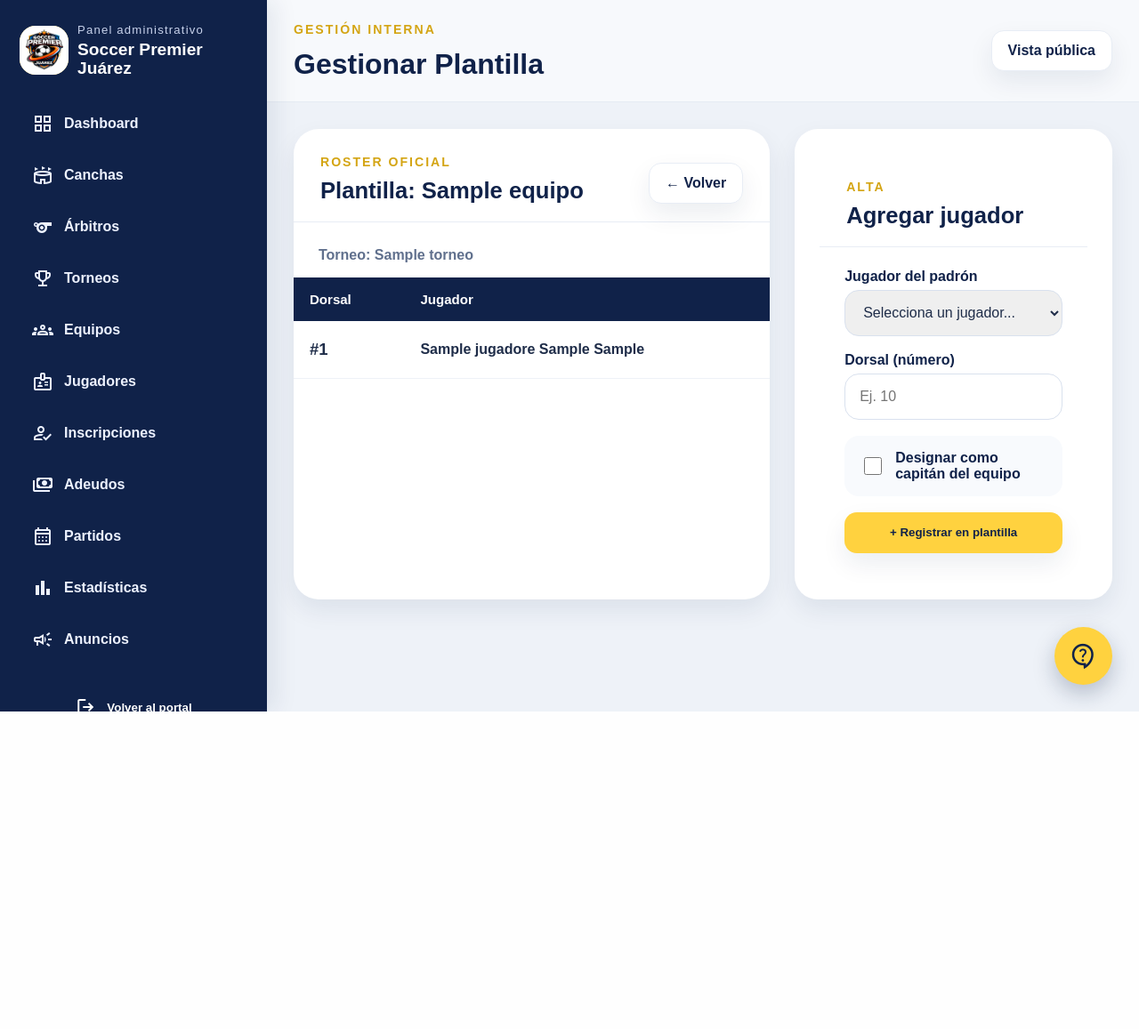
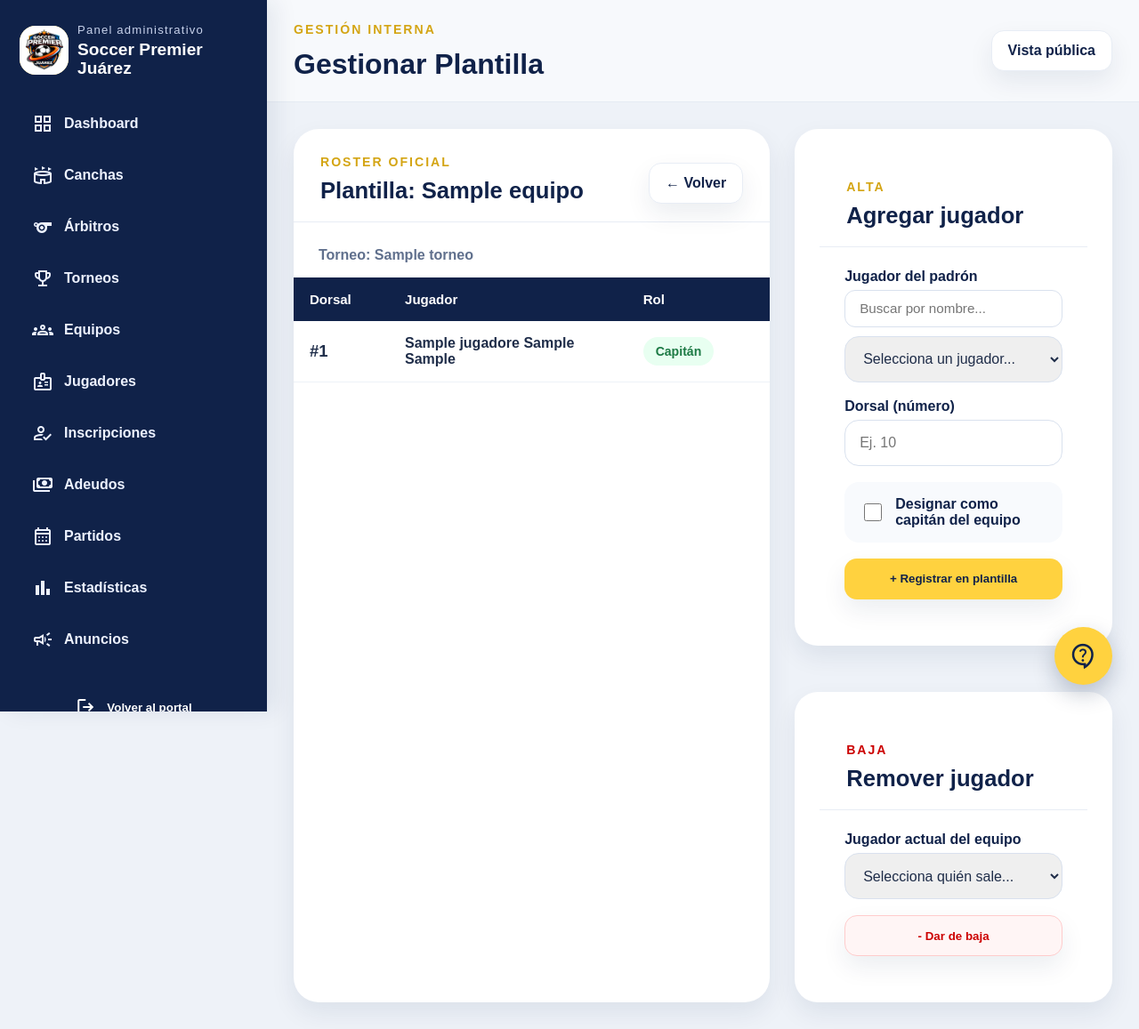
Before and after one commit to KSinloop/soccerpremier_app1, a Flask app: page /admin/inscripciones/1/roster in a window 1280 px wide. Shown: the whole page at 89% size. Before the commit the page ends 800 px from the top, so only its background shows below. Run offline with Flask 3, Linux system fonts and the light colour scheme; tables that the repository leaves empty hold one stand-in row (values such as "Sample post"); some libraries are stand-ins or nearby versions.

Commit message:
Errores comentados por kevin corregidos, se le agrego una barra buscadora para poder agregar los jugadores a los equipos en la pantalla de plantilla más rapido

```diff
--- a/routes/admin.py
+++ b/routes/admin.py
@@ -591,6 +591,8 @@ def gestionar_roster(id):
             for capitan in capitanes_anteriores:
                 capitan.es_capitan = False
 
+            inscripcion.equipo.capitan_id = jugador_id
+
         nuevo_registro = RegistroJugador(
             inscripcion_id=inscripcion.id,
             jugador_id=jugador_id,
@@ -609,17 +611,23 @@ def gestionar_roster(id):
 
     return render_template("admin/gestionar_roster.html", inscripcion=inscripcion, jugadores=jugadores_libres)
 
-@admin_bp.route("/inscripciones/quitar_jugador/<int:registro_id>")
+@admin_bp.route("/quitar_jugador_inscripcion/<int:registro_id>", methods=["GET", "POST"])
+@login_required
 def quitar_jugador_inscripcion(registro_id):
     registro = db.session.get(RegistroJugador, registro_id)
     if registro:
-        insc_id = registro.inscripcion_id
-        nom_jugador = registro.jugador.nombre
+        inscripcion_id = registro.inscripcion_id
+        equipo = registro.inscripcion.equipo
+
+        if equipo.capitan_id == registro.jugador_id:
+            equipo.capitan_id = None
+
         db.session.delete(registro)
         db.session.commit()
-        registrar_movimiento('Plantillas', f'Se quitó a {nom_jugador} de la plantilla')
-        return redirect(url_for('admin.gestionar_roster', id=insc_id))
-    return redirect(url_for('admin.vista_inscripciones_admin'))
+        registrar_movimiento('Plantillas', f'Jugador removido del equipo {equipo.nombre}')
+        return redirect(url_for('admin.gestionar_roster', id=inscripcion_id))
+
+    return redirect(request.referrer)
 
 # -----------------------------
 # ÁRBITROS
--- a/templates/admin/base_admin.html
+++ b/templates/admin/base_admin.html
@@ -108,7 +108,7 @@
             <div style="text-align: center; margin-bottom: 24px;">
                 <img src="{{ url_for('static', filename='img/SPJ.jpeg') }}" alt="Logo" style="width: 80px; border-radius: 12px; margin-bottom: 10px;">
                 <h4 style="margin: 0; color: var(--navy); font-size: 1.4rem; font-weight: 800;">Soccer Premier Juárez</h4>
-                <p style="margin: 5px 0 0; color: var(--muted); font-weight: 700; font-size: 1rem;">Versión 1.4.1</p>
+                <p style="margin: 5px 0 0; color: var(--muted); font-weight: 700; font-size: 1rem;">Versión 1.5.0</p>
             </div>
 
             <div style="display: grid; gap: 16px;">
--- a/templates/admin/gestionar_roster.html
+++ b/templates/admin/gestionar_roster.html
@@ -4,7 +4,6 @@
 
 <div class="admin-page-grid">
 
-    <!-- Panel izquierdo: roster actual -->
     <div class="admin-table-card">
         <div class="admin-table-head">
             <div>
@@ -14,21 +13,21 @@
             <a href="{{ url_for('admin.vista_inscripciones_admin') }}" class="admin-chip">← Volver</a>
         </div>
         <p style="padding: 12px 28px 0; color: var(--muted); font-weight: 700;">Torneo: {{ inscripcion.torneo.nombre }}</p>
-        <div class="admin-table-wrap">
-            <table class="admin-table">
+
+        <div class="admin-table-wrap" style="overflow-x: hidden;">
+            <table class="admin-table" style="min-width: 100%; width: 100%; white-space: normal;">
                 <thead>
                     <tr>
-                        <th>Dorsal</th>
-                        <th>Jugador</th>
-                        <th>Rol</th>
-                        <th>Acción</th>
+                        <th style="width: 20%;">Dorsal</th>
+                        <th style="width: 50%;">Jugador</th>
+                        <th style="width: 30%;">Rol</th>
                     </tr>
                 </thead>
                 <tbody>
                     {% for registro in inscripcion.roster_jugadores %}
                     <tr>
                         <td><strong style="font-size: 1.15rem;">#{{ registro.dorsal }}</strong></td>
-                        <td>{{ registro.jugador.nombre }} {{ registro.jugador.apellido_paterno }} {{ registro.jugador.apellido_materno or '' }}</td>
+                        <td style="word-wrap: break-word;">{{ registro.jugador.nombre }} {{ registro.jugador.apellido_paterno }} {{ registro.jugador.apellido_materno or '' }}</td>
                         <td>
                             {% if registro.es_capitan %}
                                 <span class="status-badge status-active">Capitán</span>
@@ -36,17 +35,10 @@
                                 <span style="color: var(--muted); font-weight: 700;">Jugador</span>
                             {% endif %}
                         </td>
-                        <td>
-                            <div class="admin-actions">
-                                <a href="{{ url_for('admin.quitar_jugador_inscripcion', registro_id=registro.id) }}"
-                                   onclick="return confirm('¿Quitar a este jugador de la plantilla?');"
-                                   class="admin-action-link danger">Quitar</a>
-                            </div>
-                        </td>
                     </tr>
                     {% else %}
                     <tr>
-                        <td colspan="4" style="text-align:center; color: var(--muted); padding: 32px;">
+                        <td colspan="3" style="text-align:center; color: var(--muted); padding: 32px;">
                             No hay jugadores en esta plantilla todavía.
                         </td>
                     </tr>
@@ -56,8 +48,8 @@
         </div>
     </div>
 
-    <!-- Panel derecho: agregar jugador -->
     <div class="admin-side-stack">
+
         <div class="admin-panel-card">
             <div class="admin-table-head">
                 <div>
@@ -70,7 +62,11 @@
 
                 <div style="display: grid; gap: 6px;">
                     <label style="color: var(--navy); font-weight: 800;">Jugador del padrón</label>
-                    <select name="jugador_id" required
+
+                    <input type="text" id="buscadorAlta" placeholder="Buscar por nombre..."
+                           style="min-height: 42px; border-radius: 12px; border: 1px solid #d9e1ee; padding: 0 16px; font-size: 0.95rem; color: var(--navy); outline: none; width: 100%; margin-bottom: 4px; transition: border-color 0.2s;">
+
+                    <select name="jugador_id" id="selectAltaJugador" required
                             style="min-height: 52px; border-radius: 16px; border: 1px solid #d9e1ee; padding: 0 16px; font-size: 1rem; color: var(--text); outline: none; width: 100%;">
                         <option value="">Selecciona un jugador...</option>
                         {% for j in jugadores %}
@@ -102,7 +98,62 @@
                 </div>
             </form>
         </div>
+
+        <div class="admin-panel-card" style="margin-top: 24px;">
+            <div class="admin-table-head">
+                <div>
+                    <span class="section-kicker" style="color: #cc0000;">BAJA</span>
+                    <h3 class="admin-panel-title">Remover jugador</h3>
+                </div>
+            </div>
+            <form id="formBajaJugador" action="" method="GET"
+                  style="padding: 24px 28px; display: grid; gap: 18px;"
+                  onsubmit="return confirm('¿Seguro que deseas sacar a este jugador del equipo?');">
+
+                <div style="display: grid; gap: 6px;">
+                    <label style="color: var(--navy); font-weight: 800;">Jugador actual del equipo</label>
+                    <select id="selectBajaJugador" required onchange="document.getElementById('formBajaJugador').action = this.value;"
+                            style="min-height: 52px; border-radius: 16px; border: 1px solid #d9e1ee; padding: 0 16px; font-size: 1rem; color: var(--text); outline: none; width: 100%;">
+                        <option value="">Selecciona quién sale...</option>
+                        {% for r in inscripcion.roster_jugadores %}
+                            <option value="{{ url_for('admin.quitar_jugador_inscripcion', registro_id=r.id) }}">
+                                #{{ r.dorsal }} - {{ r.jugador.nombre }} {{ r.jugador.apellido_paterno }}
+                            </option>
+                        {% else %}
+                            <option disabled>El equipo no tiene jugadores</option>
+                        {% endfor %}
+                    </select>
+                </div>
+
+                <div>
+                    <button type="submit" class="admin-chip" style="width: 100%; justify-content: center; background: #fff5f5; color: #cc0000; border: 1px solid #ffcccc; cursor: pointer;">
+                        - Dar de baja
+                    </button>
+                </div>
+            </form>
+        </div>
+
     </div>
+</div>
 
-</div>
+<script>
+    document.getElementById('buscadorAlta').addEventListener('input', function() {
+        let filtro = this.value.toLowerCase();
+        let opciones = document.querySelectorAll('#selectAltaJugador option:not([value=""])');
+
+        opciones.forEach(function(opcion) {
+            let texto = opcion.textContent.toLowerCase();
+            if (texto.includes(filtro)) {
+                opcion.style.display = '';
+                opcion.disabled = false;
+            } else {
+                opcion.style.display = 'none';
+                opcion.disabled = true;
+            }
+        });
+
+        // Resetear la selección al buscar para evitar bugs visuales
+        document.getElementById('selectAltaJugador').value = "";
+    });
+</script>
 {% endblock %}
```
Also changed, not shown: templates/admin/editar_equipo.html (+4 -4 lines), templates/admin/editar_jugador.html (+21 -6 lines), templates/admin/equipos_admin.html (+12 -0 lines), templates/admin/form_equipo.html (+4 -4 lines), templates/admin/form_jugador.html (+12 -4 lines), templates/public/equipos.html (+14 -2 lines).
